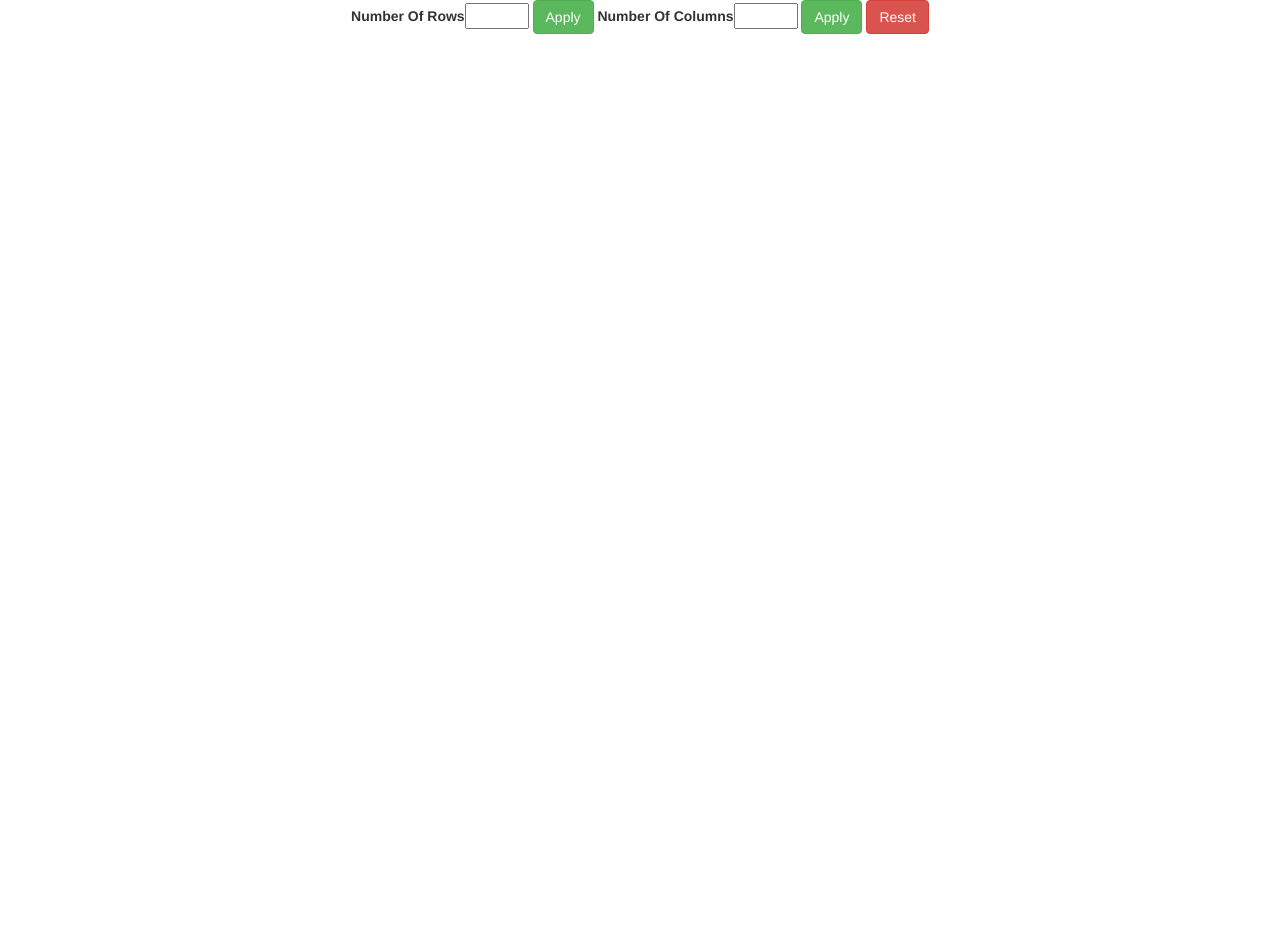
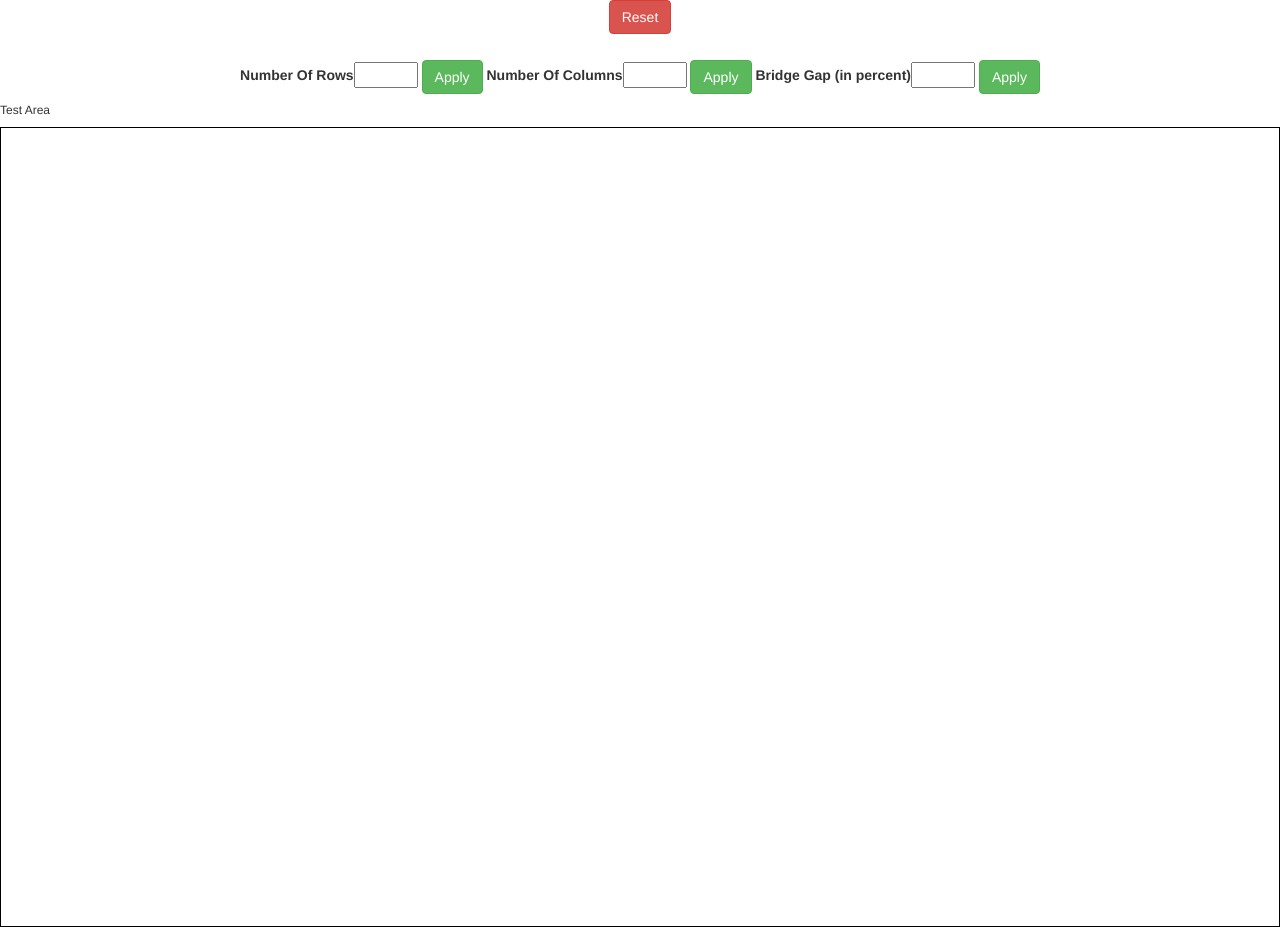
Before and after one commit to TomerPacific/CodePenProjects, a PHP site: page / in a window 1280 px wide. Before the commit the page ends 34 px from the top, so only its background shows below. Run offline with PHP 8.4, Linux system fonts and the light colour scheme.

Commit message:
Adding grid gap

```diff
--- a/CSS Grid/index.html
+++ b/CSS Grid/index.html
@@ -11,13 +11,16 @@
 
   <body>
     <div id="parent">
+      <button class="btn btn-danger" id="resetBtn">Reset</button> <br>
       <label>Number Of Rows </label><input type="number" name="rows" id="rows">
       <button class="btn btn-success" id="rowBtn">Apply</button>
       <label>Number Of Columns </label><input type="number" name="columns" id="columns">
       <button class="btn btn-success" id="columnBtn">Apply</button>
-      <button class="btn btn-danger" id="resetBtn">Reset</button>
+      <label>Bridge Gap (in percent) </label><input type="number" name="gap" id="gap">
+      <button class="btn btn-success" id="gapBtn">Apply</button>
     </div>
 
+    <h6>Test Area</h6>
     <div id="render">
 
     </div>
--- a/CSS Grid/script.js
+++ b/CSS Grid/script.js
@@ -2,6 +2,7 @@ let renderDiv = document.querySelector("#render");
 let resetBtn = document.querySelector("#resetBtn");
 let counter = 1;
 
+//Grid rows
 let rowBtn = document.getElementById("rowBtn");
 let rowInput = document.getElementById("rows");
 rowBtn.addEventListener("click", function(e) {
@@ -16,7 +17,7 @@ rowBtn.addEventListener("click", function(e) {
   }
 });
 
-
+//Grid columns
 let columnBtn = document.getElementById("columnBtn");
 let columnInput = document.getElementById("columns");
 columnBtn.addEventListener("click", function(e) {
@@ -24,7 +25,16 @@ columnBtn.addEventListener("click", function(e) {
   renderDiv.style.gridTemplateColumns="repeat("+ amountOfColumns + ", 100px)";
 });
 
+//Grid gap
+let gapBtn = document.getElementById("gapBtn");
+let gapInput = document.getElementById("gap");
+gapBtn.addEventListener("click", function(e) {
+  let gapAmount = gapInput.value;
+  renderDiv.style.gridGap = gapAmount+"%";
+});
 
+
+//Reset
 resetBtn.addEventListener("click", function(e) {
 	renderDiv.innerHTML = "";
 	renderDiv.className = "";
--- a/CSS Grid/style.css
+++ b/CSS Grid/style.css
@@ -7,10 +7,10 @@ input {
 }
 
 #render {
-  margin-top: 2%;
   display: grid;
   width: 100%;
   height: 100%;
+  border: 1px solid black;
 }
 
 .gridElement {
@@ -19,3 +19,7 @@ input {
 	text-align: center;
 	color: #FFFFFF;
 }
+
+#resetBtn {
+	margin-bottom: 2%;
+}
```
